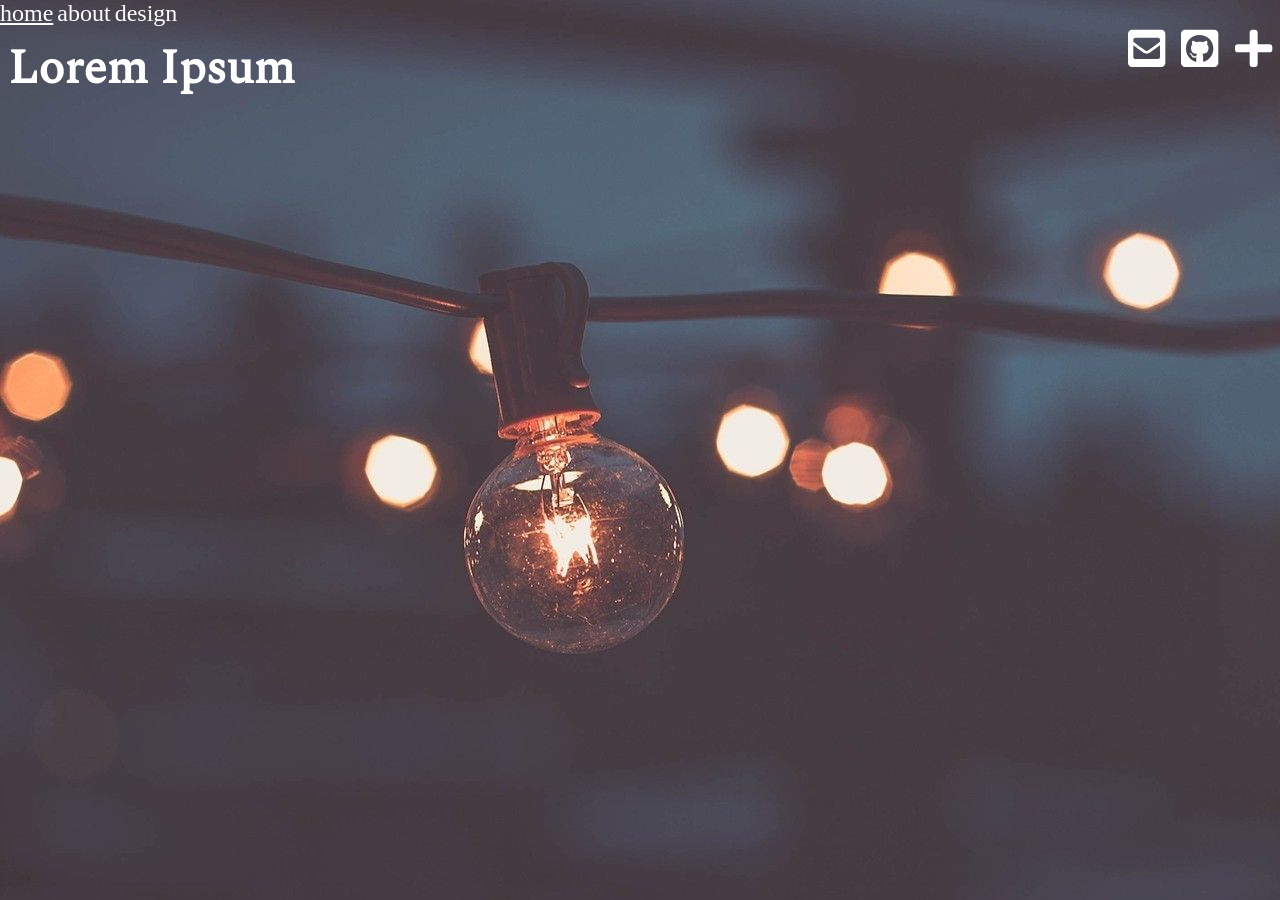
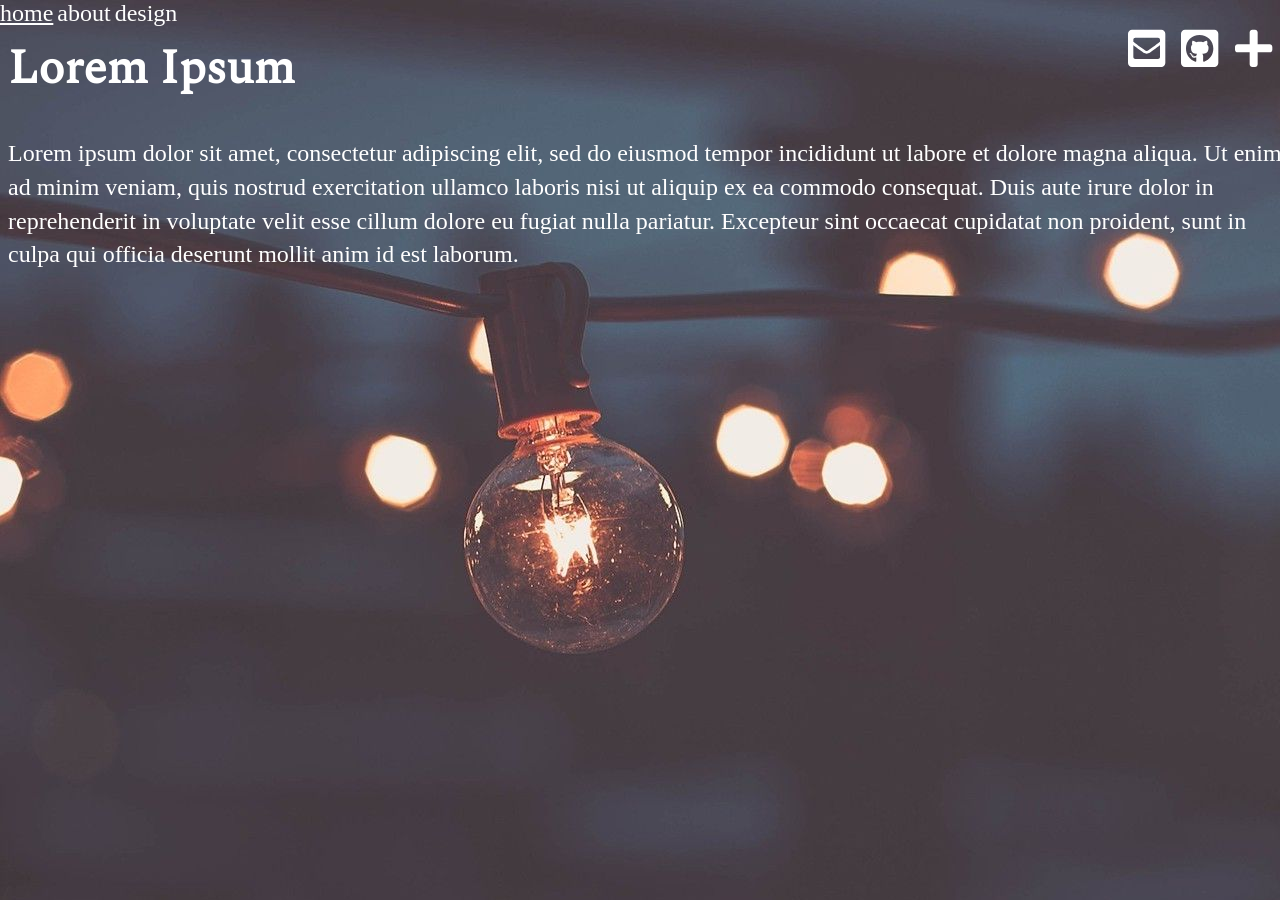
Before and after one commit to caIcutec/caIcutec.github.io, a Jekyll site: the page built from index.html, in a window 1280 px wide. Built offline with Jekyll 4.4.1, drawn with Linux system fonts in a browser that asks for light colours; nearby versions of some CDN libraries.

Commit message:
Update index.html

```diff
--- a/index.html
+++ b/index.html
@@ -4,4 +4,5 @@
 ---
 <div class="about">
 	<h1>Lorem Ipsum</h1>
+	<p> Lorem ipsum dolor sit amet, consectetur adipiscing elit, sed do eiusmod tempor incididunt ut labore et dolore magna aliqua. Ut enim ad minim veniam, quis nostrud exercitation ullamco laboris nisi ut aliquip ex ea commodo consequat. Duis aute irure dolor in reprehenderit in voluptate velit esse cillum dolore eu fugiat nulla pariatur. Excepteur sint occaecat cupidatat non proident, sunt in culpa qui officia deserunt mollit anim id est laborum.</p>
 </div>
```
